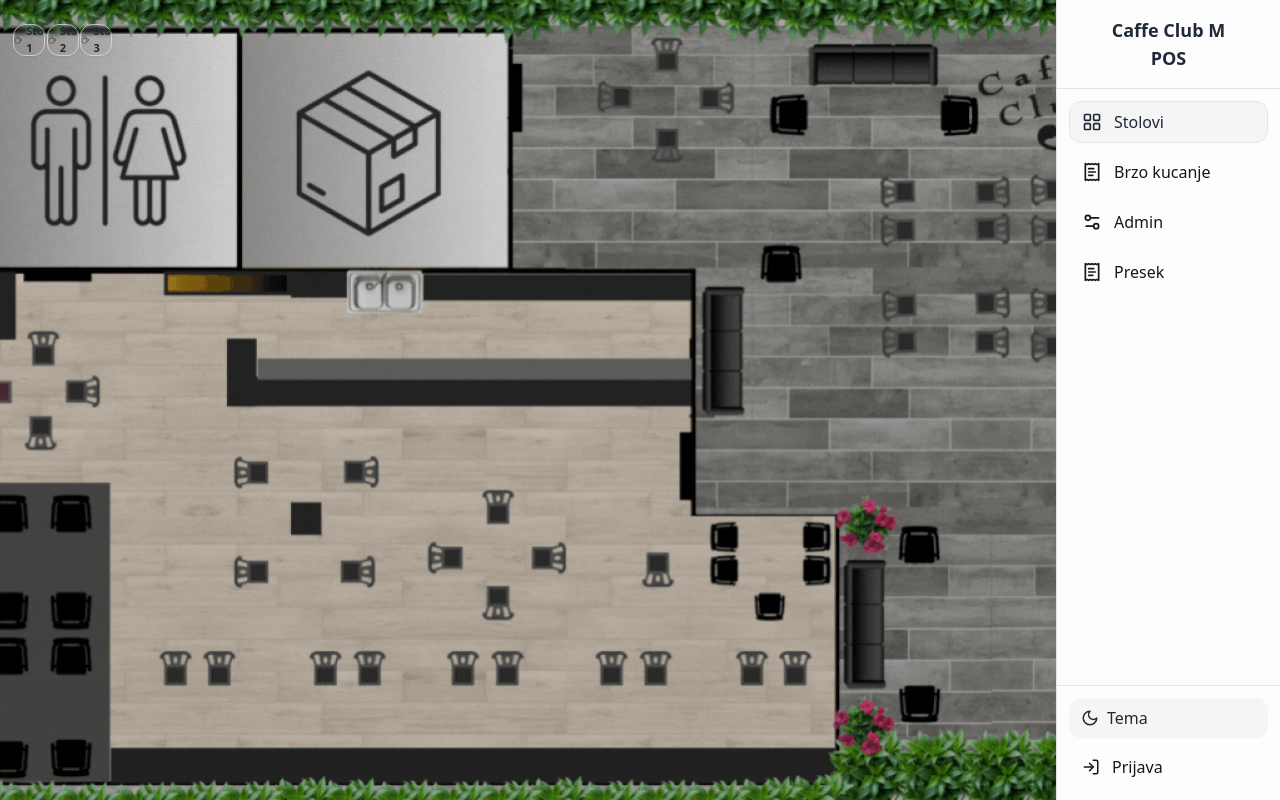
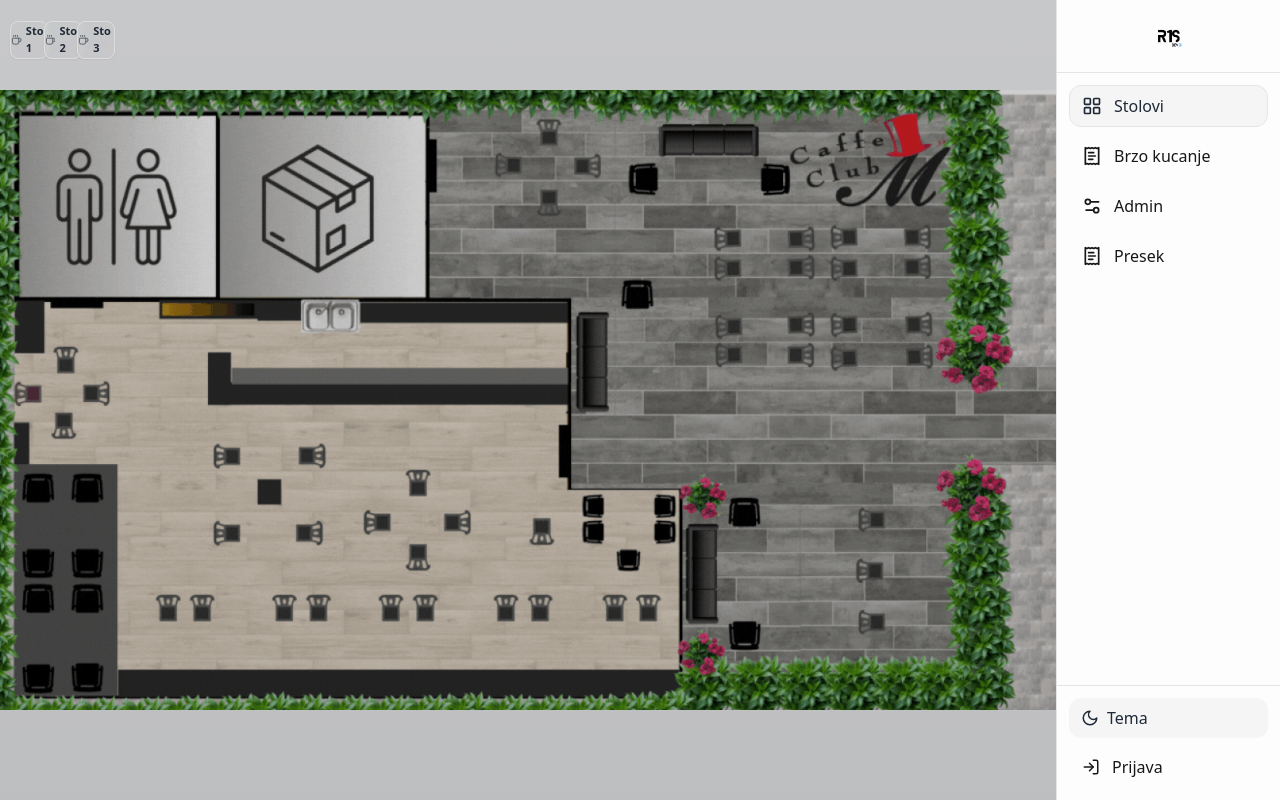
Before and after one commit to 123ris123/predracun, a React (Vite) app: page / in a window 1280 px wide. Both pictures are taken after a click on the button "Tema". Built offline with nearby package versions, Linux system fonts and the light colour scheme.

Commit message:
Add files via upload

```diff
--- a/src/App.jsx
+++ b/src/App.jsx
@@ -31,8 +31,13 @@ function SideBar(){
     <div
       className="no-print fixed top-0 right-0 h-screen w-56 bg-white/80 dark:bg-neutral-950/90 backdrop-blur border-l border-neutral-200 dark:border-neutral-800 flex flex-col"
     >
-      <div className="p-4 text-lg font-bold text-center border-b border-neutral-200 dark:border-neutral-800">
-        Caffe Club M<br/>POS
+      {/* LOGO umesto teksta */}
+      <div className="p-4 border-b border-neutral-200 dark:border-neutral-800 flex items-center justify-center">
+        <img
+          src={theme === 'light' ? '/logo-light.png' : '/logo-dark.png'}
+          alt="Caffe Club M"
+          className="h-10 w-auto object-contain"
+        />
       </div>
 
       <nav className="flex-1 overflow-y-auto p-3 flex flex-col gap-2">
--- a/src/index.css
+++ b/src/index.css
@@ -55,12 +55,22 @@ div[role="card"], .card, .bg-surface {
   overflow: hidden;
 }
 
-/* Pozadinski GIF preko cele mape — COVER da popuni bez praznih traka */
+/* Pozadina sada koristi <img> da bi GIF stao ceo bez sečenja.
+   object-fit: contain = bez “crop”-a; image je centriran; pošto “taman staje”, popuniće prostor.
+   Ako malo “fali”, prirodno će imati tanke trake, ali slika neće biti isečena. */
 .tables-area {
   position: absolute;
   inset: 0;
-  background: center center / cover no-repeat fixed url("/tables-bg.gif");
   background-color: var(--bg);
+}
+.tables-img {
+  position: absolute;
+  inset: 0;
+  width: 100%;
+  height: 100%;
+  object-fit: contain;     /* ključ: bez sečenja */
+  object-position: center; /* centriraj */
+  pointer-events: none;    /* da ne hvata klikove */
 }
 .tables-area-overlay {
   position: absolute; inset: 0;
--- a/src/pages/Admin.jsx
+++ b/src/pages/Admin.jsx
@@ -4,8 +4,8 @@ import { Card, Button, Badge } from '../components/UI.jsx'
 import useAuth from '../store/useAuth.js'
 import * as Icons from 'lucide-react'
 
-/* Veličina stola i UI */
-const TABLE_SIZE = 32
+/* Veličina stola i UI (+20%) */
+const TABLE_SIZE = 38
 
 const ICON_CHOICES = [
   'Coffee','Beer','Wine','Martini','GlassWater','CupSoda','Utensils',
@@ -305,7 +305,7 @@ function ProductsTab({ categories, products, onChange }){
   )
 }
 
-/* -------------------- RASPORED: pixel-perfect + ista pozadina kao u mapi stolova --------------------- */
+/* -------------------- RASPORED: fullscreen editor sa istom slikom kao mapa stolova --------------------- */
 function LayoutTab({ tables, onChange }){
   const stageRef = useRef(null)
   const [selectedId, setSelectedId] = useState(null)
@@ -315,7 +315,6 @@ function LayoutTab({ tables, onChange }){
     const host = stageRef.current
     if (!host) return { xpct: 0, ypct: 0 }
     const rect = host.getBoundingClientRect()
-    // centriramo sto na prst: oduzmemo pola TABLE_SIZE
     const x = clientX - rect.left - TABLE_SIZE/2
     const y = clientY - rect.top  - TABLE_SIZE/2
     const xpct = Math.min(1, Math.max(0, x / Math.max(1, rect.width  - TABLE_SIZE)))
@@ -390,12 +389,16 @@ function LayoutTab({ tables, onChange }){
         </div>
       </Card>
 
+      {/* FULLSCREEN-LIKE editor – ista veličina i pozadina kao TableMap */}
       <Card>
-        <div className="text-lg font-semibold mb-3">Raspored — isto kao na mapi stolova (pixel perfect)</div>
+        <div className="text-lg font-semibold mb-3">Raspored — ista slika, ista veličina kao na mapi</div>
 
-        {/* Identicna pozadina kao TableMap */}
-        <div className="relative rounded-2xl overflow-hidden" style={{height: 'calc(100svh - 200px)'}}>
-          <div className="tables-area"><div className="tables-area-overlay" /></div>
+        <div className="relative rounded-2xl overflow-hidden fullscreen-map">
+          {/* identična pozadina: koristimo <img> da GIF ne bude isečen */}
+          <div className="tables-area">
+            <img className="tables-img" src="/tables-bg.gif" alt="Mapa lokala" />
+            <div className="tables-area-overlay" />
+          </div>
 
           {/* Stage za rad */}
           <div
@@ -414,7 +417,7 @@ function LayoutTab({ tables, onChange }){
                     key={t.id}
                     onPointerDown={(e)=>handlePointerDown(e, t.id)}
                     onTouchStart={(e)=>handlePointerDown(e, t.id)}
-                    className={`absolute rounded-xl border flex items-center justify-center select-none cursor-grab active:cursor-grabbing
+                    className={`absolute rounded-lg border flex items-center justify-center select-none cursor-grab active:cursor-grabbing
                       ${active ? 'border-brand bg-brand/10' : 'border-neutral-300 hover:border-brand dark:border-neutral-700'}
                     `}
                     style={{
@@ -432,7 +435,7 @@ function LayoutTab({ tables, onChange }){
         </div>
 
         <div className="mt-2 text-sm opacity-80">
-          Savet: dodirni prazno mesto da postaviš izabrani sto, ili prevuci postojeći sto prstom. Pozicija se čuva u procentima — isto se prikazuje na ekranu sa stolovima.
+          Savet: dodirni prazno mesto da postaviš izabrani sto, ili prevuci postojeći sto prstom. Pozicija se čuva u procentima — prikaz je identičan mapi stolova.
         </div>
       </Card>
     </div>
@@ -441,6 +444,7 @@ function LayoutTab({ tables, onChange }){
 
 /* -------------------- RAČUNI (arhiva predračuna) — pregled, pretraga, brisanje --------------------- */
 function ReceiptsTab(){
+  // (neizmenjeno)
   const [from, setFrom] = useState('')
   const [to, setTo] = useState('')
   const [tableId, setTableId] = useState('')
@@ -458,16 +462,14 @@ function ReceiptsTab(){
   })() },[])
 
   async function runSearch(){
-    // čitamo sve arhivirane i filtriramo u memoriji (dataset je lokalni)
-    let list = await db.table('archivedOrders').reverse().sortBy('createdAt') // najnoviji prvi
-    // filter: datumi
+    let list = await db.table('archivedOrders').reverse().sortBy('createdAt')
     if (from){
       const f = new Date(from).toISOString()
       list = list.filter(o => o.createdAt >= f)
     }
     if (to){
       const t = new Date(to)
-      t.setDate(t.getDate()+1) // inclusive
+      t.setDate(t.getDate()+1)
       const tIso = t.toISOString()
       list = list.filter(o => o.createdAt < tIso)
     }
@@ -475,7 +477,6 @@ function ReceiptsTab(){
       const tid = Number(tableId)
       list = list.filter(o => (o.tableId ?? 0) === tid)
     }
-    // učitaj stavke i total/tekst
     const out = []
     for (const o of list){
       const its = await db.table('archivedItems').where('orderId').equals(o.id).toArray()
@@ -486,7 +487,6 @@ function ReceiptsTab(){
         date: new Date(o.createdAt)
       })
     }
-    // filter: q/min/max
     const qq = q.trim().toLowerCase()
     let f = out
     if (qq) f = f.filter(r => r.text.toLowerCase().includes(qq))
--- a/src/pages/TableMap.jsx
+++ b/src/pages/TableMap.jsx
@@ -3,8 +3,8 @@ import { db, seedIfEmpty } from '../store/db.js'
 import { Link } from 'react-router-dom'
 import { Coffee } from 'lucide-react'
 
-/** veličina stola */
-const TABLE_SIZE = 32
+/** veličina stola (+20%) */
+const TABLE_SIZE = 38
 
 /** helper: fallback xpct/ypct ako još imamo stari grid x,y */
 function getPercentFromLegacy(t){
@@ -58,8 +58,11 @@ export default function TableMap(){
 
   return (
     <div className="fullscreen-map pr-56">{/* ostavi prostor za desni sidebar iz App.jsx */}
-      {/* POZADINA */}
-      <div className="tables-area"><div className="tables-area-overlay" /></div>
+      {/* POZADINA — koristimo <img> da GIF bude ceo (bez sečenja) */}
+      <div className="tables-area">
+        <img className="tables-img" src="/tables-bg.gif" alt="Mapa lokala" />
+        <div className="tables-area-overlay" />
+      </div>
 
       {/* STAGE */}
       <div className="tables-stage">
@@ -72,7 +75,7 @@ export default function TableMap(){
                 key={t.id}
                 to={`/pos?table=${t.id}`}
                 className={`absolute inline-flex items-center justify-center touch-btn transition
-                  rounded-xl shadow-sm border text-[11px] font-semibold select-none backdrop-blur-[2px]
+                  rounded-lg shadow-sm border text-[11px] font-semibold select-none backdrop-blur-[2px]
                   ${isBusy
                     ? 'border-red-400/70 bg-red-500/20 hover:border-red-400'
                     : 'border-neutral-200/70 bg-[var(--surface)]/80 hover:border-brand dark:border-neutral-700/70 dark:bg-neutral-900/70'}
```
